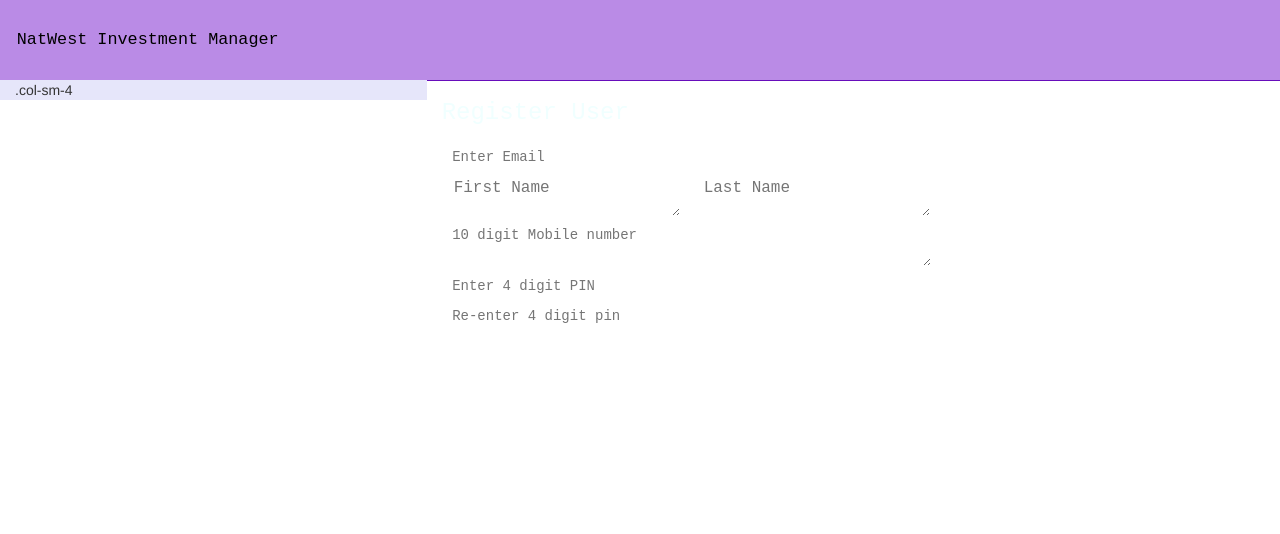
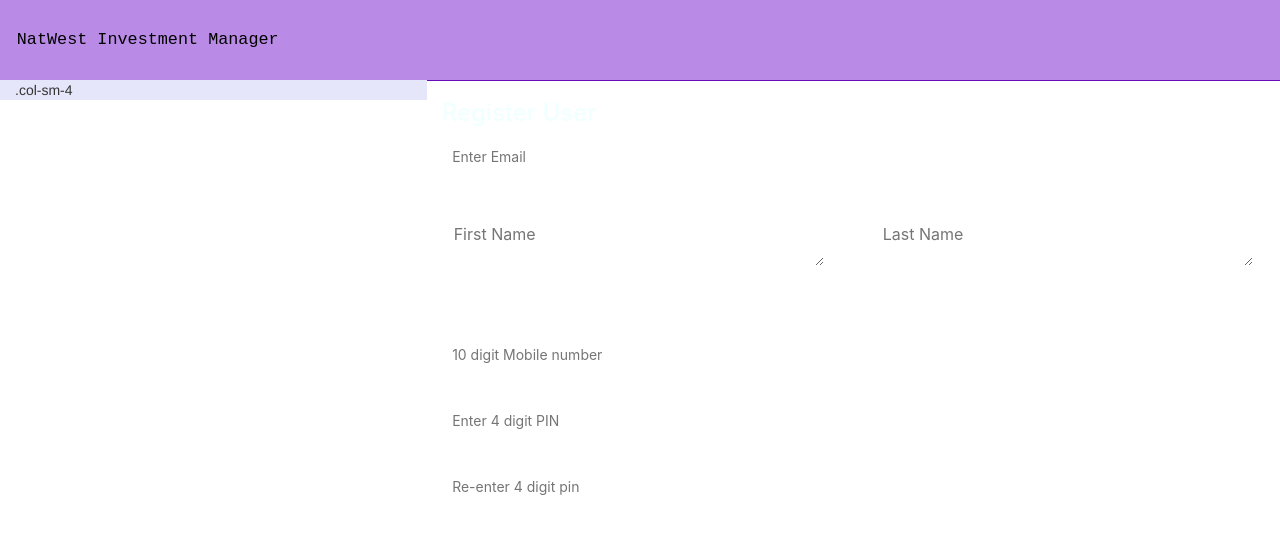
Before and after one commit to Ria9929/angular-ivy-u9ce5l, an Angular app: page / in a window 1280 px wide. Shown: the top 534 px of the page. Built offline with nearby package versions, Linux system fonts and the light colour scheme.

Commit message:
2 files modified

```diff
--- a/src/app/register/register.component.css
+++ b/src/app/register/register.component.css
@@ -1,6 +1,5 @@
 .example-form {
-  min-width: 150px;
-  max-width: 500px;
+  height: 70vh;
   width: 100%;
   color:black;
 
@@ -10,10 +9,21 @@
   background-color: white;
   width: 100%;
   height: auto;
+  margin-bottom: 2ch;
+  padding-block-end: 2ch;
+  border-color: black;
+
+
+}
+.table{
+  border-collapse: separate;
+  border-spacing:0 10px;
+  column-gap: 2rem;
+
 }
 
 .col-sm-8 {
   height:70%;
   color:azure;
-  font-family: 'Courier New', Courier, monospace;
+  font-family: -apple-system, BlinkMacSystemFont, 'Segoe UI', Roboto, Oxygen, Ubuntu, Cantarell, 'Open Sans', 'Helvetica Neue', sans-serif;
 }
--- a/src/app/register/register.component.html
+++ b/src/app/register/register.component.html
@@ -23,16 +23,17 @@
         <!--<textarea name="Email ID" matInput placeholder="Enter Email" ></textarea>-->
       </mat-form-field>
 
-      <table class="example-full-width" cellspacing="0"><tr>
+      <table class="table" ><tr>
         <td><mat-form-field class="example-full-width" appearance="fill">
         <textarea name="First Name" matInput placeholder="First Name" ></textarea>
         </mat-form-field></td>
+        <td>&nbsp;&nbsp;&nbsp;&nbsp;</td>
         <td><mat-form-field class="example-full-width" appearance="fill">
         <textarea name="Last Name" matInput placeholder="Last Name" ></textarea>
         </mat-form-field></td>
       </tr></table>
       <mat-form-field class="example-full-width" appearance="fill">
-      <textarea name="Mobile Number" matInput placeholder="10 digit Mobile number" ></textarea>
+      <input name="Mobile Number" type="tel" matInput placeholder="10 digit Mobile number" />
       </mat-form-field>
       <br/>
       <mat-form-field class="example-full-width" appearance="fill">
```
